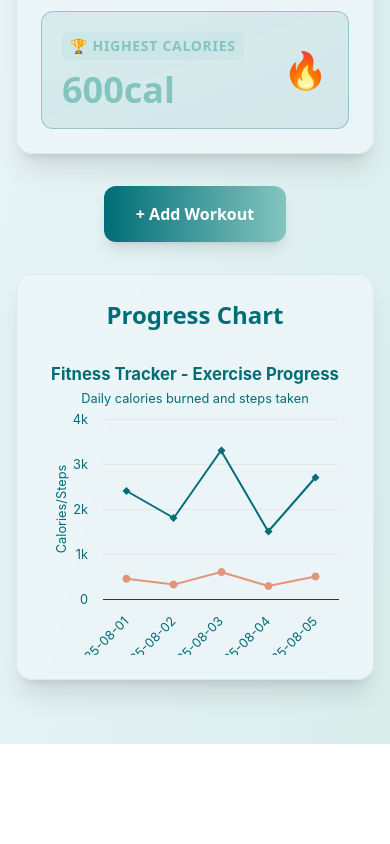
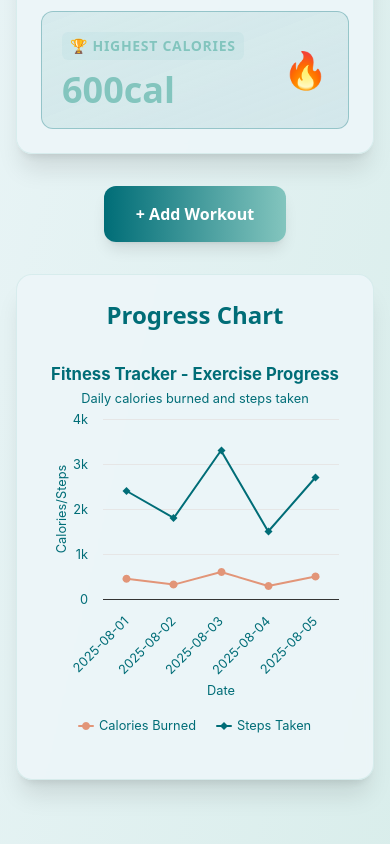
Before and after one commit to COR1999/fitnessTracker, a React (Vite) app in the folder my-app/: page / in a window 390 px wide. Shown: the part 880-1724 px from the top of the page. Before the commit the page ends 1624 px from the top, so only its background shows below. Built offline with nearby package versions, Linux system fonts and the light colour scheme.

Commit message:
chart config and tailwind config so chart no longer has max height and is responsive

```diff
--- a/my-app/src/chartConfig.ts
+++ b/my-app/src/chartConfig.ts
@@ -35,7 +35,9 @@ export const getChartOptions = (
     labels: {
       style: {
         color: chartColors.secondary
-      }
+      },
+      rotation: isMobile ? -45 : 0,
+      step: isMobile ? Math.max(1, Math.floor(dates.length / 5)) : 1
     }
   },
   yAxis: {
--- a/my-app/src/components/chart.tsx
+++ b/my-app/src/components/chart.tsx
@@ -25,7 +25,6 @@ const Chart = () => {
               style: {
                 width: '100%',
                 height: '100%',
-                minHeight: isMobile ? '300px' : '400px'
               }
             }}
           />
--- a/my-app/tailwind.config.js
+++ b/my-app/tailwind.config.js
@@ -50,11 +50,6 @@ export default {
         },
         '.chart-responsive': {
           '@apply w-full overflow-hidden': {},
-          'height': '400px',
-          '@media (max-width: 768px)': {
-            'height': '300px',
-            'padding': '0',
-          },
         },
 
         // Button utilities
```
